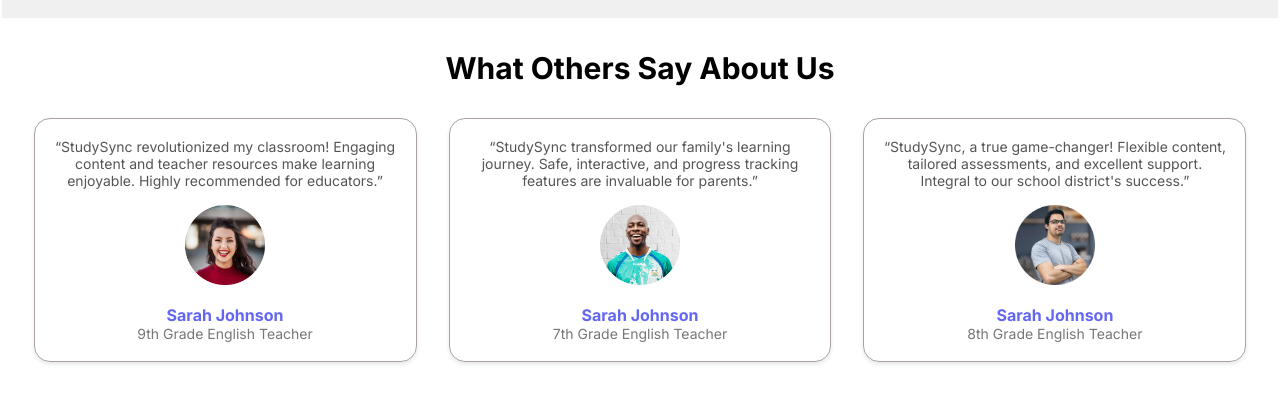
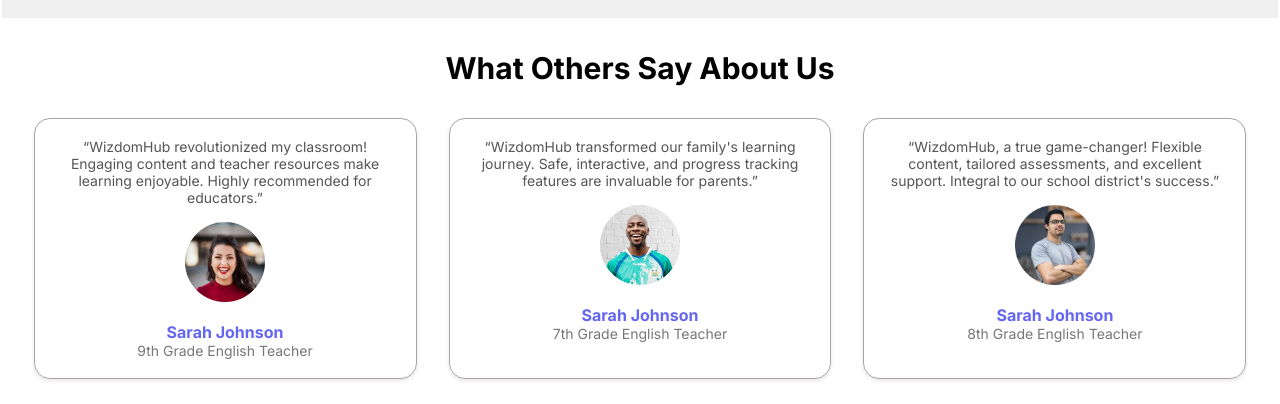
Before and after one commit to Hermione28/WizdomHub, a plain HTML site: page index.html in a window 1280 px wide. Shown: the part 1840-2244 px from the top of the page. Drawn offline with Linux system fonts and the light colour scheme.

Commit message:
Update index.html

```diff
--- a/index.html
+++ b/index.html
@@ -4,7 +4,7 @@
     <meta charset="UTF-8" />
     <meta http-equiv="X-UA-Compatible" content="IE=edge" />
     <meta name="viewport" content="width=device-width, initial-scale=1.0" />
-    <title>Document</title>
+    <title>WizdomHub</title>
     <link rel="stylesheet" href="styles.css" />
   </head>
   <body>
@@ -191,7 +191,7 @@
           <!-- card 1 -->
           <div class="testimonial-card">
             <div class="testimonial-text">
-              “StudySync revolutionized my classroom! Engaging content and
+              “WizdomHub revolutionized my classroom! Engaging content and
               teacher resources make learning enjoyable. Highly recommended for
               educators.”
             </div>
@@ -206,7 +206,7 @@
           <!-- card 2 -->
           <div class="testimonial-card">
             <div class="testimonial-text">
-              “StudySync transformed our family's learning journey. Safe,
+              “WizdomHub transformed our family's learning journey. Safe,
               interactive, and progress tracking features are invaluable for
               parents.”
             </div>
@@ -221,7 +221,7 @@
           <!-- card 3 -->
           <div class="testimonial-card">
             <div class="testimonial-text">
-              “StudySync, a true game-changer! Flexible content, tailored
+              “WizdomHub, a true game-changer! Flexible content, tailored
               assessments, and excellent support. Integral to our school
               district's success.”
             </div>
```
